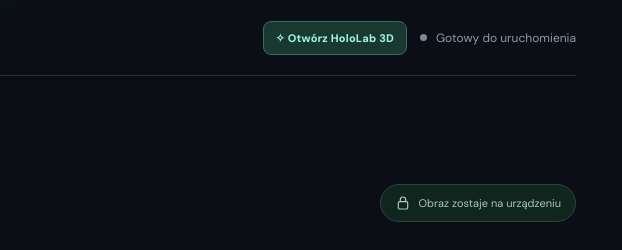
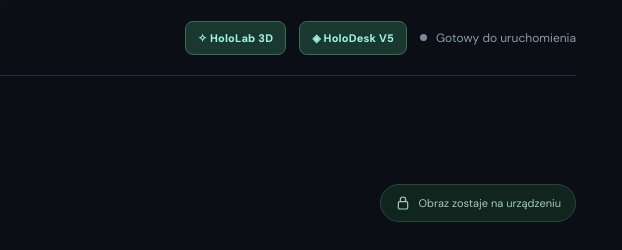
Before and after one commit to michalczaplinski5/pose-tracker, a plain HTML site: page index.html in a window 1280 px wide. Shown: the top 250 px of the page, 658-1280 px from the left. Drawn offline with Linux system fonts and the light colour scheme; no server answers.

Commit message:
Link new HoloDesk V5 from Air Mouse without changing V4 logic

```diff
--- a/index.html
+++ b/index.html
@@ -15,7 +15,7 @@
       <span class="logo-icon"><svg width="22" height="22" viewBox="0 0 24 24" fill="none" aria-hidden="true"><path d="M12 2v6M12 16v6M2 12h6M16 12h6M5 5l4.5 4.5M14.5 14.5 19 19M19 5l-4.5 4.5M9.5 14.5 5 19" stroke="currentColor" stroke-width="2.4" stroke-linecap="round"/></svg></span>
       <span>pose<span class="logo-light">tracker</span></span>
     </a>
-    <div class="header-controls"><a class="holo-link" href="./holo.html">✧ Otwórz HoloLab 3D</a><span class="header-right"><span class="live-indicator" id="global-dot"></span><span id="global-status">Gotowy do uruchomienia</span></span></div>
+    <div class="header-controls"><a class="holo-link" href="./holo.html">✧ HoloLab 3D</a><a class="holo-link desk-launch" href="./desk.html">◈ HoloDesk V5</a><span class="header-right"><span class="live-indicator" id="global-dot"></span><span id="global-status">Gotowy do uruchomienia</span></span></div>
   </header>
 
   <main>
```
